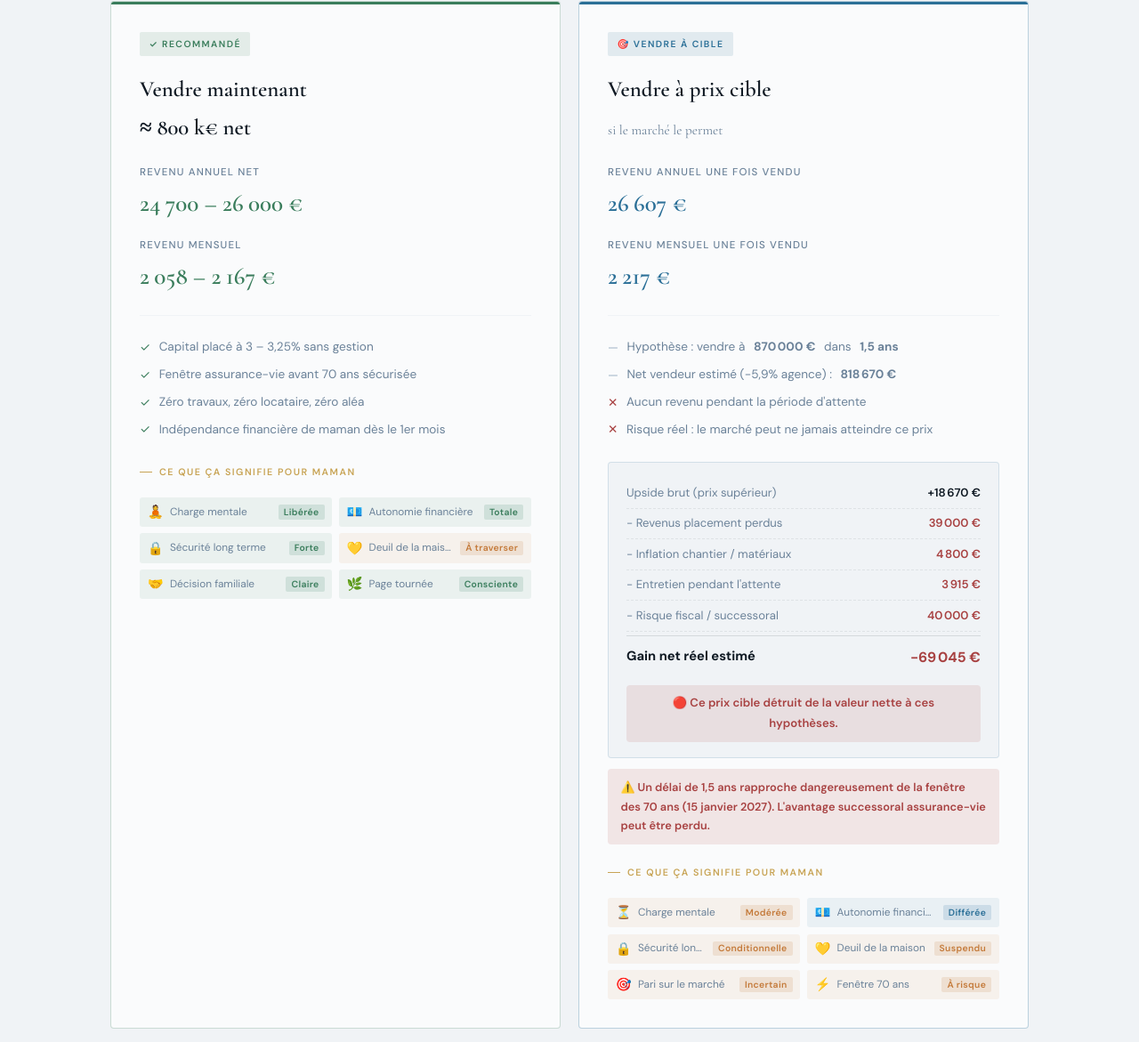
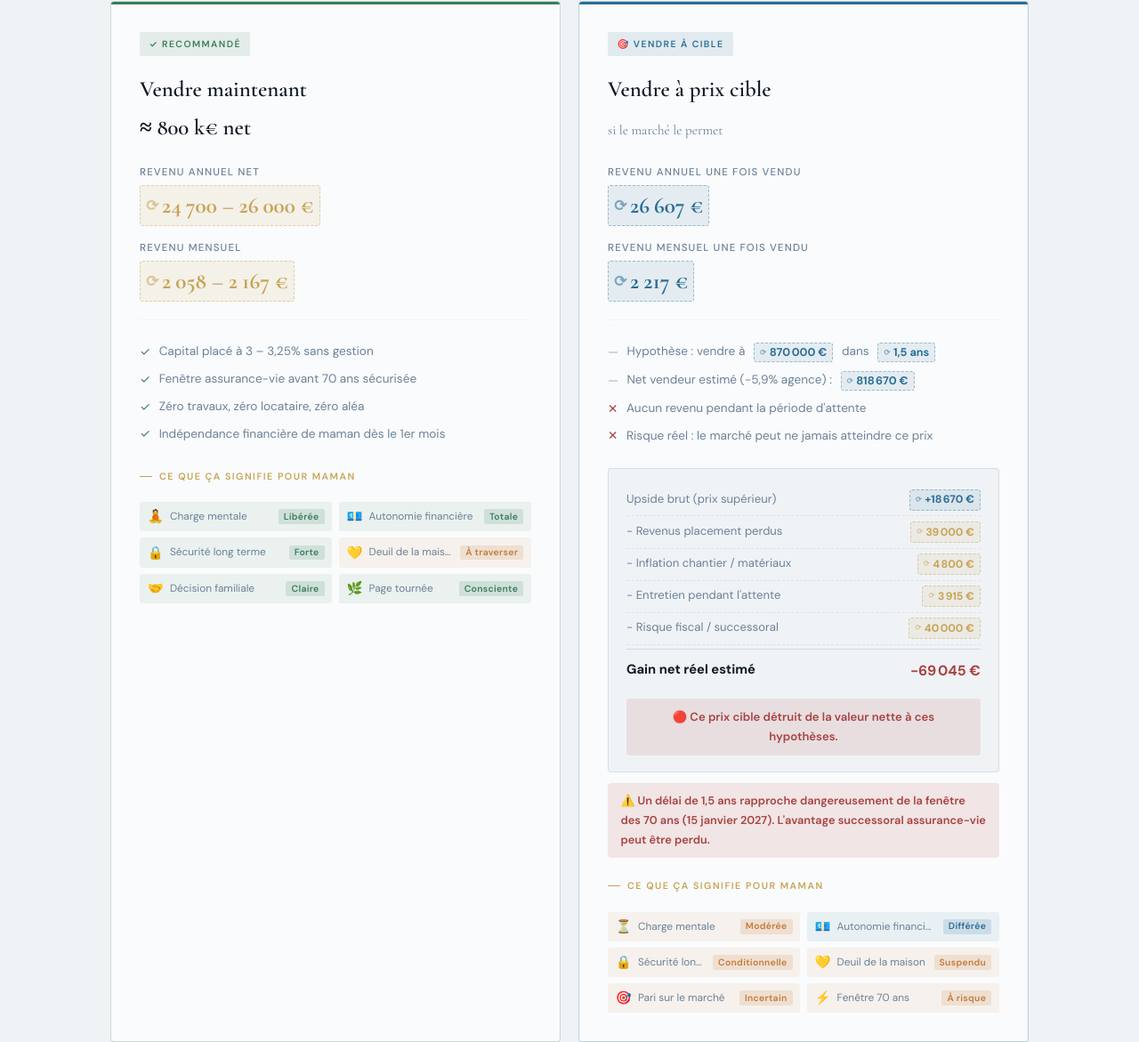
Before and after one commit to Noah-Consultant/maison-saintFrancois, a plain HTML site: page index.html in a window 1280 px wide. Shown: the part 2048-3219 px from the top of the page at 89% size. Drawn offline with nearby package versions, Linux system fonts and the light colour scheme.

Commit message:
Add dynamic value spans for revenue metrics

```diff
--- a/index.html
+++ b/index.html
@@ -38,6 +38,18 @@ body{font-family:var(--font-body);color:var(--ink);background:var(--white);line-
 .reveal.visible{opacity:1;transform:translateY(0);}
 .reveal-delay-1{transition-delay:.1s;}.reveal-delay-2{transition-delay:.2s;}.reveal-delay-3{transition-delay:.3s;}
 .updating{animation:countUp .3s var(--ease-out);}
+
+/* ── Valeurs dynamiques liées aux curseurs ── */
+.dv{display:inline-flex;align-items:center;gap:.22rem;font-weight:700;color:var(--gold);background:rgba(200,164,85,.11);border:1px dashed rgba(200,164,85,.45);border-radius:3px;padding:.04rem .38rem;font-size:.93em;white-space:nowrap;transition:all .25s var(--ease);cursor:default;vertical-align:baseline;}
+.dv::before{content:'⟳';font-size:.68em;opacity:.55;line-height:1;}
+.dv.dv-target{color:var(--accent);background:rgba(42,111,151,.1);border-color:rgba(42,111,151,.4);}
+.dv.updating{animation:countUp .3s var(--ease-out);}
+
+/* Légende d'aide dans le panneau de simulation */
+.sim-legend{display:flex;align-items:center;gap:.55rem;font-size:.71rem;color:var(--slate);margin-top:.75rem;margin-bottom:-.25rem;padding:.45rem .7rem;background:rgba(200,164,85,.05);border:1px dashed rgba(200,164,85,.22);border-radius:var(--r);line-height:1.4;}
+.dv-demo{display:inline-flex;align-items:center;gap:.2rem;font-weight:600;color:var(--gold);background:rgba(200,164,85,.1);border:1px dashed rgba(200,164,85,.4);border-radius:3px;padding:.03rem .32rem;font-size:.85em;}
+.dv-demo::before{content:'⟳';font-size:.68em;opacity:.55;}
+.dv-demo.t{color:var(--accent);background:rgba(42,111,151,.1);border-color:rgba(42,111,151,.4);}
 
 /* NAV */
 nav{position:fixed;top:0;left:0;right:0;z-index:100;padding:1.1rem 0;transition:all .4s var(--ease);background:transparent;}
@@ -331,11 +343,11 @@ footer .footer-brand{font-family:var(--font-display);font-size:.95rem;color:var(
         <div class="scenario-title">Vendre maintenant<br>≈ 800 k€ net</div>
         <div class="scenario-metric">
           <div class="scenario-metric-label">Revenu annuel net</div>
-          <div class="scenario-metric-value positive" id="sc-sell-revenue">24 000 – 26 000 €</div>
+          <div class="scenario-metric-value positive"><span class="dv" id="sc-sell-revenue">24 000 – 26 000 €</span></div>
         </div>
         <div class="scenario-metric">
           <div class="scenario-metric-label">Revenu mensuel</div>
-          <div class="scenario-metric-value positive" id="sc-sell-monthly">2 000 – 2 167 €</div>
+          <div class="scenario-metric-value positive"><span class="dv" id="sc-sell-monthly">2 000 – 2 167 €</span></div>
         </div>
         <div class="scenario-divider"></div>
         <ul class="scenario-facts">
@@ -361,16 +373,16 @@ footer .footer-brand{font-family:var(--font-display);font-size:.95rem;color:var(
         <div class="scenario-title">Vendre à prix cible<br><span style="font-size:.95rem;font-weight:400;color:var(--slate);">si le marché le permet</span></div>
         <div class="scenario-metric">
           <div class="scenario-metric-label">Revenu annuel une fois vendu</div>
-          <div class="scenario-metric-value target-color" id="sc-target-revenue">27 419 €</div>
+          <div class="scenario-metric-value target-color"><span class="dv dv-target" id="sc-target-revenue">27 419 €</span></div>
         </div>
         <div class="scenario-metric">
           <div class="scenario-metric-label">Revenu mensuel une fois vendu</div>
-          <div class="scenario-metric-value target-color" id="sc-target-monthly">2 285 €</div>
+          <div class="scenario-metric-value target-color"><span class="dv dv-target" id="sc-target-monthly">2 285 €</span></div>
         </div>
         <div class="scenario-divider"></div>
         <ul class="scenario-facts">
-          <li>Hypothèse : vendre à <strong id="sc-target-price-label">870 000 €</strong> dans <strong id="sc-target-delay-label">1,5 an</strong></li>
-          <li>Net vendeur estimé (−5,9% agence) : <strong id="sc-target-net-label">819 270 €</strong></li>
+          <li>Hypothèse : vendre à <span class="dv dv-target" id="sc-target-price-label">870 000 €</span> dans <span class="dv dv-target" id="sc-target-delay-label">1,5 an</span></li>
+          <li>Net vendeur estimé (−5,9% agence) : <span class="dv dv-target" id="sc-target-net-label">819 270 €</span></li>
           <li class="bad">Aucun revenu pendant la période d'attente</li>
           <li class="bad">Risque réel : le marché peut ne jamais atteindre ce prix</li>
         </ul>
@@ -378,23 +390,23 @@ footer .footer-brand{font-family:var(--font-display);font-size:.95rem;color:var(
         <div class="breakeven-box">
           <div class="breakeven-line">
             <span>Upside brut (prix supérieur)</span>
-            <strong id="beUpside">+19 270 €</strong>
+            <span class="dv dv-target" id="beUpside">+19 270 €</span>
           </div>
           <div class="breakeven-line neg">
             <span>− Revenus placement perdus</span>
-            <strong id="beRevenuPerdu">39 000 €</strong>
+            <span class="dv" id="beRevenuPerdu">39 000 €</span>
           </div>
           <div class="breakeven-line neg">
             <span>− Inflation chantier / matériaux</span>
-            <strong id="beInflation">4 800 €</strong>
+            <span class="dv" id="beInflation">4 800 €</span>
           </div>
           <div class="breakeven-line neg">
             <span>− Entretien pendant l'attente</span>
-            <strong id="beEntretien">3 915 €</strong>
+            <span class="dv" id="beEntretien">3 915 €</span>
           </div>
           <div class="breakeven-line neg">
             <span>− Risque fiscal / successoral</span>
-            <strong id="beRisqueFiscal">40 000 €</strong>
+            <span class="dv" id="beRisqueFiscal">40 000 €</span>
           </div>
           <div class="breakeven-total">
             <span>Gain net réel estimé</span>
@@ -421,11 +433,11 @@ footer .footer-brand{font-family:var(--font-display);font-size:.95rem;color:var(
         <div class="scenario-title">Conserver<br>et louer</div>
         <div class="scenario-metric">
           <div class="scenario-metric-label">Revenu annuel net</div>
-          <div class="scenario-metric-value neutral" id="sc-rent-revenue">18 000 – 22 000 €</div>
+          <div class="scenario-metric-value neutral"><span class="dv" style="color:var(--warn);background:rgba(196,122,58,.1);border-color:rgba(196,122,58,.4);" id="sc-rent-revenue">18 000 – 22 000 €</span></div>
         </div>
         <div class="scenario-metric">
           <div class="scenario-metric-label">Revenu mensuel</div>
-          <div class="scenario-metric-value neutral" id="sc-rent-monthly">1 500 – 1 833 €</div>
+          <div class="scenario-metric-value neutral"><span class="dv" style="color:var(--warn);background:rgba(196,122,58,.1);border-color:rgba(196,122,58,.4);" id="sc-rent-monthly">1 500 – 1 833 €</span></div>
         </div>
         <div class="scenario-divider"></div>
         <ul class="scenario-facts">
@@ -455,7 +467,7 @@ footer .footer-brand{font-family:var(--font-display);font-size:.95rem;color:var(
         </div>
         <div class="scenario-metric">
           <div class="scenario-metric-label">Revenus perdus (hors risque fiscal)</div>
-          <div class="scenario-metric-value negative" id="sc-wait-cost">−52 000 €</div>
+          <div class="scenario-metric-value negative"><span class="dv" style="color:var(--danger);background:rgba(168,66,66,.1);border-color:rgba(168,66,66,.4);" id="sc-wait-cost">−52 000 €</span></div>
         </div>
         <div class="scenario-divider"></div>
         <ul class="scenario-facts">
@@ -491,6 +503,13 @@ footer .footer-brand{font-family:var(--font-display);font-size:.95rem;color:var(
       <div class="sim-inputs-panel">
         <h3>Paramètres de simulation</h3>
         <p style="font-size:.8rem;color:var(--slate);margin-bottom:.5rem;line-height:1.6;">Faites glisser chaque curseur pour tester différentes hypothèses.</p>
+        <div class="sim-legend">
+          <span>Les valeurs</span>
+          <span class="dv-demo">⟳ 1,5 an</span>
+          <span>et</span>
+          <span class="dv-demo t">⟳ 870 000 €</span>
+          <span>dans les cartes sont liées aux curseurs ci-dessous — elles se mettent à jour en temps réel.</span>
+        </div>
 
         <div class="sim-section-divider">Hypothèses de base</div>
 
@@ -744,6 +763,9 @@ function setVal(el,text){
   el.classList.remove('updating');
   void el.offsetWidth;
   el.classList.add('updating');
+  // propagate animation to parent .dv wrapper if needed
+  const dvParent = el.closest ? el.closest('.dv') : null;
+  if(dvParent){ dvParent.classList.remove('updating'); void dvParent.offsetWidth; dvParent.classList.add('updating'); }
 }
 const euro=n=>Math.round(n).toLocaleString('fr-FR')+' €';
 
```
